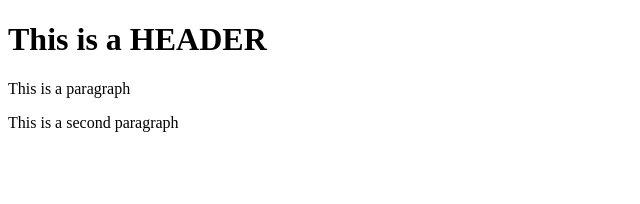
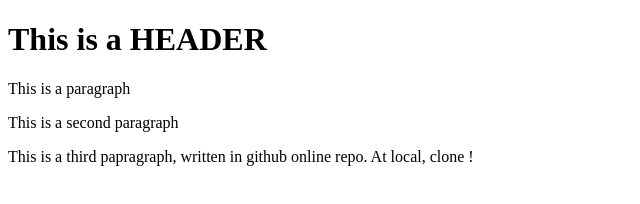
Before and after one commit to khangly21/git-test, a website: page index.html in a window 1280 px wide. Shown: the whole page, without its empty margins (0-640 px from the left). Drawn offline with Linux system fonts and the light colour scheme.

Commit message:
Update index.html

```diff
--- a/index.html
+++ b/index.html
@@ -10,6 +10,7 @@
     <h1>This is a HEADER </h1>
     <p>This is a paragraph</p>
     <p>This is a second paragraph</p>
+    <p>This is a third papragraph, written in github online repo. At local, clone ! </p>
     <!--cách sử dụng: mở thư mục git-test trong CMD rồi nhập "npm start" thì lúc này tất cả thay đổi code trong index.html sẽ được thể hiện trong trình duyệt 1 cách tự động-->
 </body>
 </html>
```
